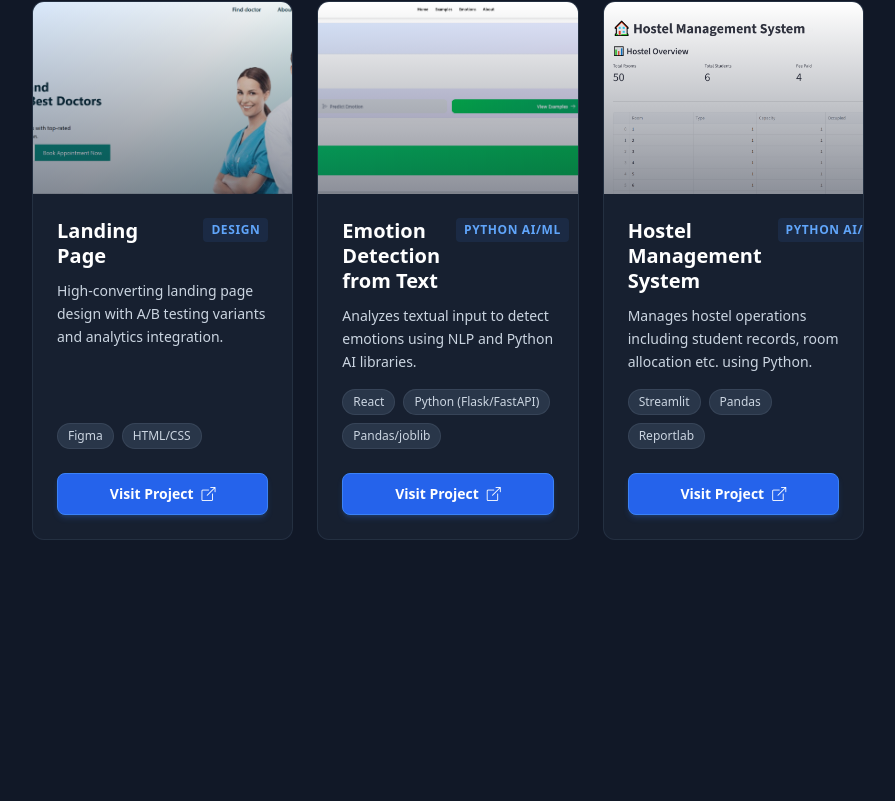
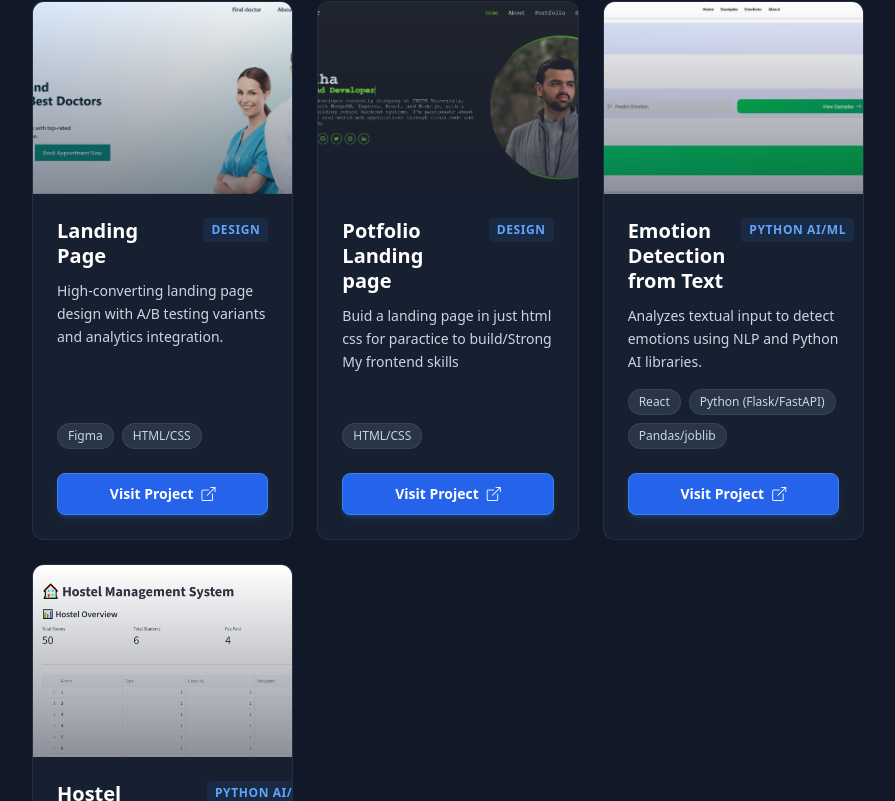
Before and after one commit to talha125-git/-Talha-Portfolio-, a React (Vite) app: page /portfolio in a window 1280 px wide. Shown: the part 1901-2702 px from the top of the page, without its empty margins (352-1247 px from the left). Before the commit the page ends 2489 px from the top, so only its background shows below. Built offline with nearby package versions, Linux system fonts and the light colour scheme.

Commit message:
chnages in design

```diff
--- a/src/components/Portfolio.jsx
+++ b/src/components/Portfolio.jsx
@@ -12,6 +12,7 @@ import Emotion_Pic from "../images/Emotion_Pic.png"
 import Hostel_Pic from "../images/Hostel_Pic.png"
 import food_web_pic from "../images/food_web_pic.png"
 import portfolio_simple from "../images/portfolio_simple_.png"
+import portfolio_Landing_page from "../images/portfolio_Landing_page.png"
 
 
 
@@ -102,6 +103,14 @@ const Portfolio = () => {
       tech: ["Figma", "HTML/CSS"],
       image: landing_page1,
       link: "https://talha125-git.github.io/landing_page1/",
+    },
+    {
+      title: "Potfolio Landing page",
+      category: "Design",
+      description: "Buid a landing page in just html css for paractice to build/Strong My frontend skills ",
+      tech: ["HTML/CSS"],
+      image: portfolio_Landing_page,
+      link: "https://talha125-git.github.io/Profile_Landing_page/myportfolio.html",
     },
 
 
```
Also changed, not shown: src/images/portfolio_Landing_page.png (added), 1 other file (tests, documents, lock files or other folders).
